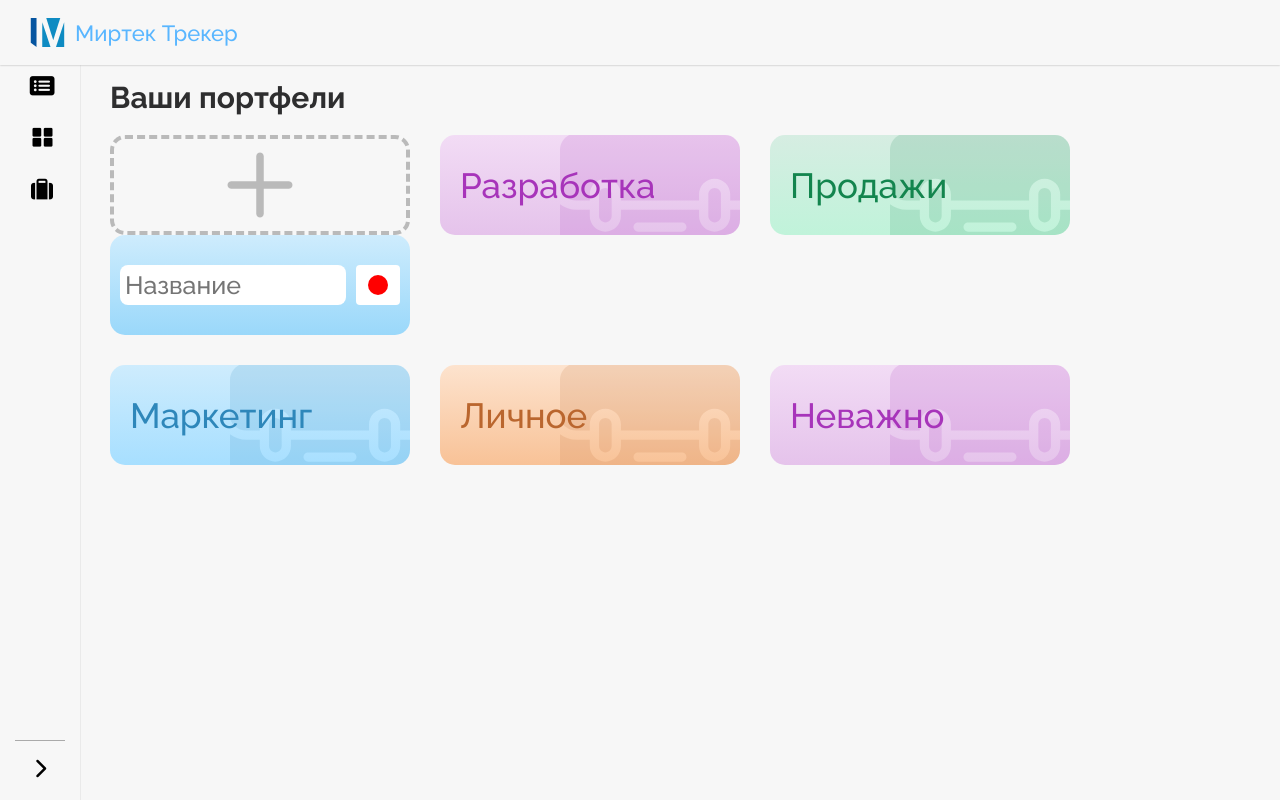
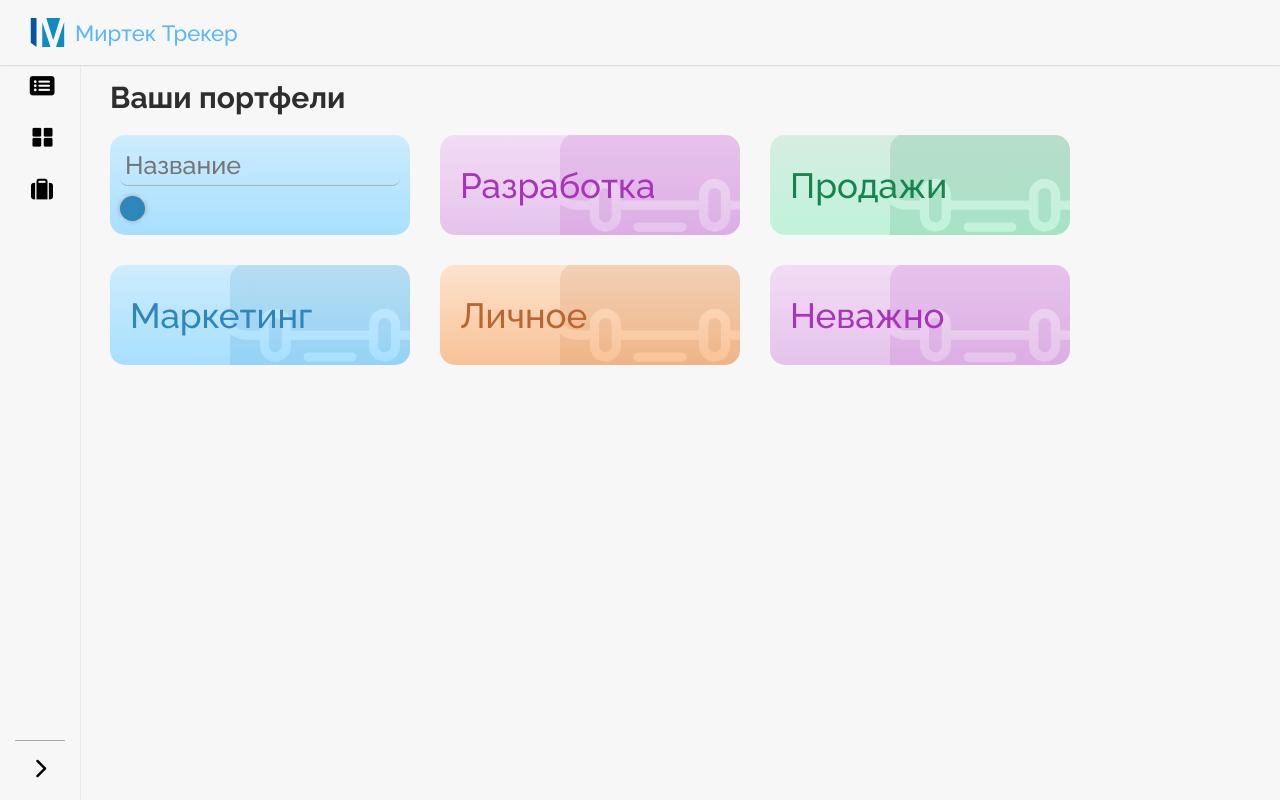
Before and after one commit to IliaGurelev/MirTecTracker, a Vue app: page /briefcase in a window 1280 px wide. Both pictures are taken after a click on the element 260 px from the left and 185 px from the top of the page. Built offline with nearby package versions, Linux system fonts and the light colour scheme.

Commit message:
нормальный colorpicker

```diff
--- a/src/components/Briefcase/BriefcaseAddCard.vue
+++ b/src/components/Briefcase/BriefcaseAddCard.vue
@@ -1,20 +1,35 @@
 <template>
-  <div class="add-card">
+  <div
+    v-if="!isAcive"
+    @click="switchIsActive"
+    class="add-card"
+  >
     <i class="add-card__icon fa-solid fa-plus"></i>
   </div>
   <section
-    class="portfolio-card"
-    :class="'portfolio-card--color'"
+    v-else-if="isAcive"
+    class="briefcase-card"
+    :class="'briefcase-card--' + currentColor"
   >
-    <input type="text" class="portfolio-card__name" placeholder="Название" />
-    <ColorPicker class="add-card__color" />
+    <input type="text" class="briefcase-card__name" placeholder="Название" />
+    <ColorPicker class="briefcase-card__color" @clickColor="switchColor"/>
   </section>
 </template>
 
 <script setup>
-  import colorConst from '@/constants/color';
-  import BriefcaseIcon from '@/assets/BriefcaseIcon.vue';
+  import {ref} from 'vue';
   import ColorPicker from '@/components/UI/ColorPicker.vue';
+
+  const isAcive = ref(false);
+  const currentColor = ref('blue');
+
+  const switchIsActive = () => {
+    isAcive.value = !isAcive.value;
+  }
+
+  const switchColor = (color) => {
+    currentColor.value = color
+  }
 </script>
 
 <style lang="scss" scoped>
@@ -40,11 +55,11 @@
     }
   }
 
-  .portfolio-card {
+  .briefcase-card {
 		position: relative;
 		display: flex;
-		align-items: center;
-    column-gap: 10px;
+    flex-direction: column;
+    gap: 10px;
 		width: 300px;
 		height: 100px;
 		padding: 10px;
@@ -56,8 +71,9 @@
     &__name {
       font-size: 25px;
       font-weight: 500;
-      color: var(--tag-3-text);
-      background-color: #ffffff;
+      color: #FFFFFF;
+      background-color: transparent;
+      border-bottom: 1px solid #8f8f8f96;
       border-radius: 8px;
       padding: 5px;
       z-index: 1;
@@ -78,5 +94,38 @@
       fill: var(--tag-3-text);
       filter: opacity(15%);
     }
+
+    &--blue {
+      background: linear-gradient(to bottom, var(--tag-1), var(--tag-1-light-dark));
+
+      .briefcase-card__name  {
+        color: var(--tag-1-text);
+      }
+    }
+
+    /* второй цвет карточки */
+    &--green {
+      background: linear-gradient(to bottom, var(--tag-2), var(--tag-2-light-dark));
+
+      .briefcase-card__name  {
+        color: var(--tag-2-text);
+      }
+    }
+
+    &--purple {
+      background: linear-gradient(to bottom, var(--tag-4), var(--tag-4-light-dark));
+
+      .briefcase-card__name  {
+        color: var(--tag-4-text);
+      }
+    }
+
+    &--orange {
+		  background: linear-gradient(to bottom, var(--tag-5), var(--tag-5-light-dark));
+
+      .briefcase-card__name  {
+        color: var(--tag-5-text);
+      }
+    }
   }
 </style>
--- a/src/components/UI/ColorPicker.vue
+++ b/src/components/UI/ColorPicker.vue
@@ -1,11 +1,18 @@
 <template>
   <div class="selector" @click.stop="toggleDropdown">
-    <div class="selector__option">
-      <div :style="{ backgroundColor: selectedColor }" class="selector__circle"></div>
+    <div
+      v-if="!dropdownVisible"
+      class="selector__option"
+    >
+      <div class="selector__circle" :class="'selector__circle--' + selectedColor"></div>
     </div>
-    <ul v-if="dropdownVisible" class="selector__options">
-      <li v-for="color in colors" :key="color" @click.stop="selectColor(color)">
-        <div :style="{ backgroundColor: color }" class="selector__circle"></div>
+    <ul v-else-if="dropdownVisible" class="selector__options">
+      <li
+        v-for="color in colors"
+        :key="color"
+        @click.stop="selectColor(color), $emit('clickColor', color)"
+        >
+        <div class="selector__circle" :class="'selector__circle--' + color"></div>
       </li>
     </ul>
   </div>
@@ -17,15 +24,7 @@
 
   const colors = colorConst
 
-  // const colors = [
-  //   { value: 'red' },
-  //   { value: 'green' },
-  //   { value: 'blue' },
-  //   { value: 'yellow' },
-  // ]
-
-
-  const selectedColor = ref('red')
+  const selectedColor = ref('blue')
   const dropdownVisible = ref(false)
 
   const toggleDropdown = () => {
@@ -41,13 +40,17 @@
 <style lang="scss" scoped>
   .selector {
     position: relative;
-    width: 50px;
+    width: 25px;
     border-radius: 4px;
     cursor: pointer;
     user-select: none;
-    background: white;
+    background: rgba(255, 255, 255, 0.185);
+    border-radius: 15px;
+    backdrop-filter: blur(10px);
+    -webkit-backdrop-filter: blur(10px);
+
     border-radius: 4px;
-    padding: 10px;
+    z-index: 2;
 
     &__option {
       display: flex;
@@ -56,7 +59,7 @@
     }
 
     &__options {
-       position: absolute;
+      position: absolute;
       display: flex;
       justify-content: center;
       align-items: center;
@@ -64,12 +67,14 @@
       gap: 5px;
       top: 0;
       left: 0;
-      width: 300%;
+      width: 550%;
       border-top: none;
-      background: white;
+      background: rgba(255, 255, 255, 0.1);
+      border-radius: 15px;
+      backdrop-filter: blur(10px);
+      -webkit-backdrop-filter: blur(10px);
       border-radius: 4px;
       list-style: none;
-      padding: 10px;
       margin: 0;
 
       li {
@@ -82,9 +87,26 @@
     }
 
     &__circle {
-      width: 20px;
-      height: 20px;
+      width: 25px;
+      height: 25px;
       border-radius: 50%;
+      box-shadow: 0px 0px 5px #9c9c9c;
+
+      &--purple {
+        background-color: var(--tag-4-text);
+      }
+
+      &--green {
+        background-color: var(--tag-2-text);
+      }
+
+      &--blue {
+        background-color: var(--tag-1-text);
+      }
+
+      &--orange {
+        background-color: var(--tag-5-text);
+      }
     }
   }
 </style>
```
